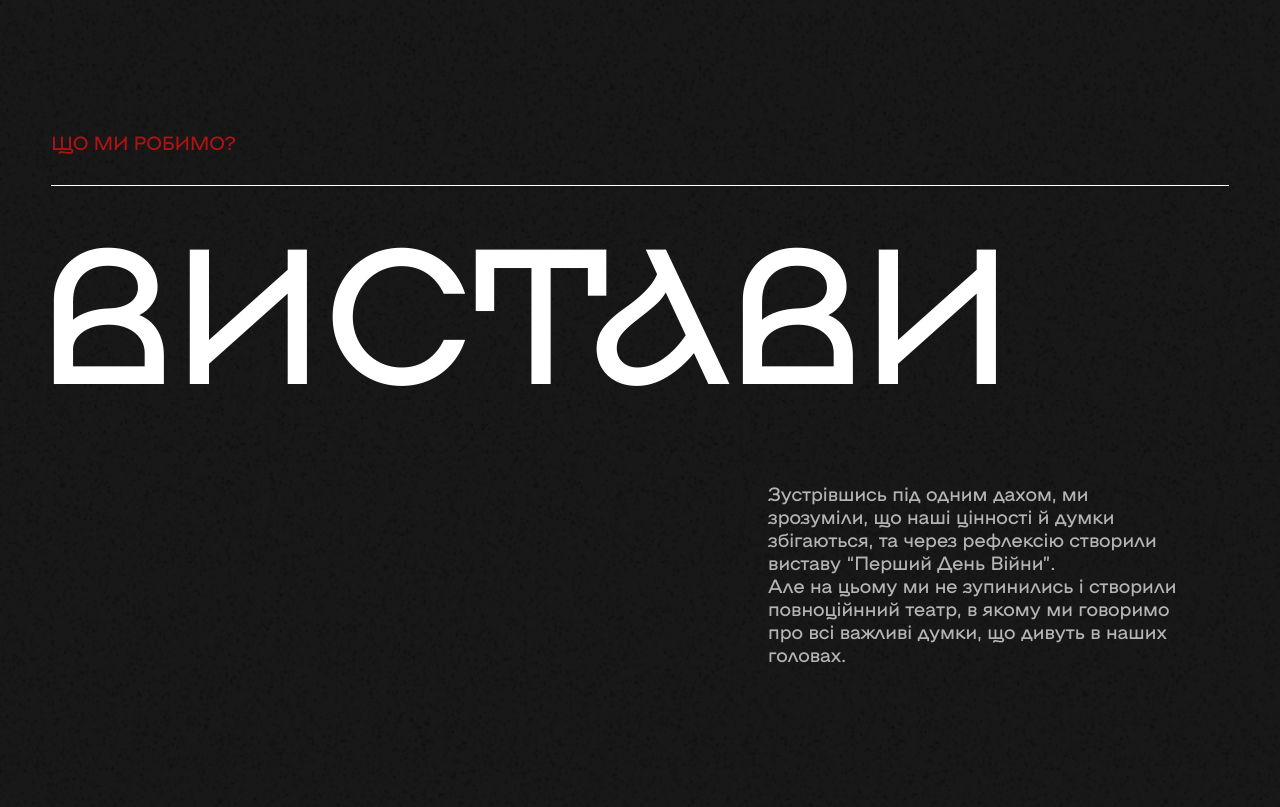
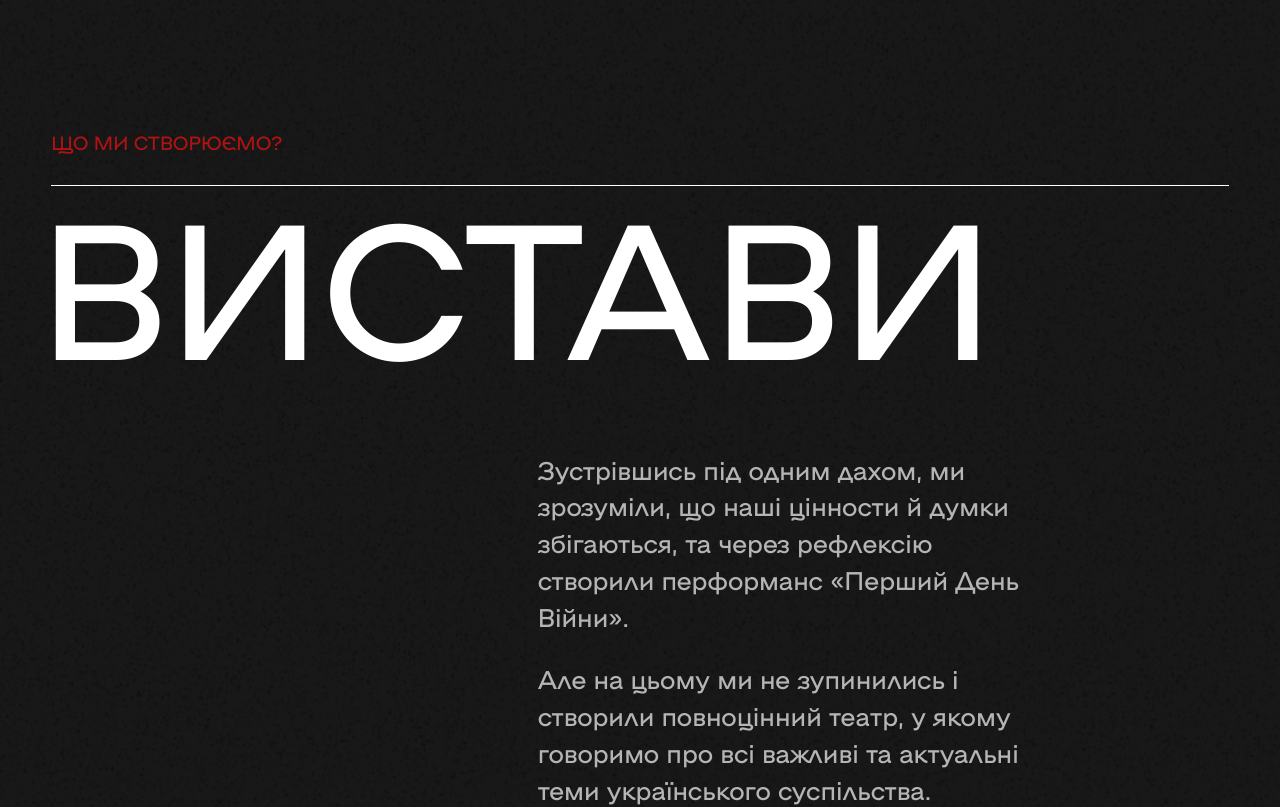
Before and after one commit to okuruchimas/Vatra-Frontend, a Next.js app: page / in a window 1280 px wide. Shown: the part 2840-3647 px from the top of the page. Built offline with nearby package versions, Linux system fonts and the light colour scheme.

Commit message:
remarks with performances section )

```diff
--- a/components /TheaterPoster/index.tsx
+++ b/components /TheaterPoster/index.tsx
@@ -357,14 +357,18 @@ const TheaterPoster = () => {
 
   return (
     <Wrap id="poster">
-      <RedTitle text="що ми робимо?" />
+      <RedTitle text="Що ми створюємо?" />
       <Title>вистави</Title>
       <Description>
-        Зустрівшись під одним дахом, ми зрозуміли, що наші цінності й думки
-        збігаються, та через рефлексію створили виставу “Перший День Війни”.
-        <br />
-        Але на цьому ми не зупинились і створили повноційнний театр, в якому ми
-        говоримо про всі важливі думки, що дивуть в наших головах.
+        <p>
+          Зустрівшись під одним дахом, ми зрозуміли, що наші цінности й думки
+          збігаються, та через рефлексію створили перформанс «Перший День
+          Війни».
+        </p>
+        <p>
+          Але на цьому ми не зупинились і створили повноцінний театр, у якому
+          говоримо про всі важливі та актуальні теми українського суспільства.
+        </p>
       </Description>
       <PerformancesWrap>
         {TestArr.map((performance, index) => (
@@ -406,10 +410,11 @@ const Wrap = styled.div`
 `;
 const Description = styled.span`
   font-family: "namu-1750";
-  font-size: 2.4vh;
+  font-size: 3.2vh;
+  line-height: 4.6vh;
   color: #b5b5b5;
-  width: 36vw;
-  padding: 8vh 4vw 0 0;
+  width: 54vw;
+  padding: 4vh 14vw 0 0;
   margin-left: auto;
   @media (max-width: 960px) {
     width: 86vw;
@@ -419,13 +424,13 @@ const Description = styled.span`
 const PerformancesWrap = styled.div`
   display: flex;
   flex-direction: column;
-  margin-top: 12vh;
 `;
 const Title = styled.span`
   text-transform: uppercase;
-  font-family: "namu-1400";
+  font-family: "namu-pro";
   font-size: 24vh;
   margin-left: -1vw;
+  margin-top: -3vh;
   color: #fff;
   @media (max-width: 960px) {
     margin-top: 1vh;
```
